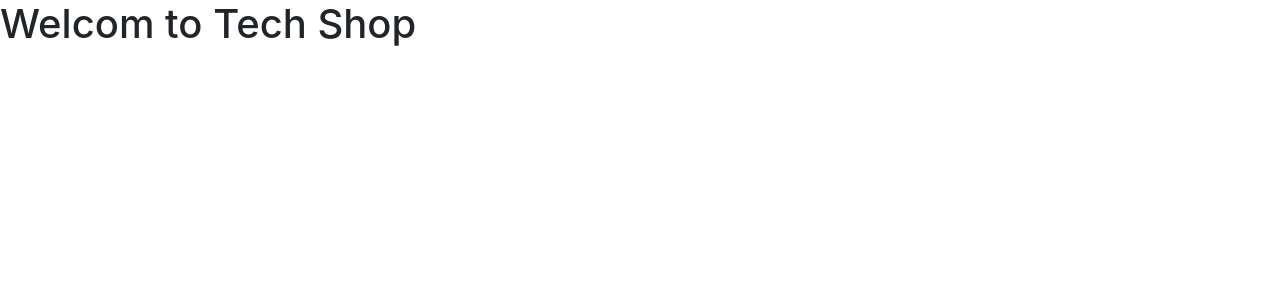
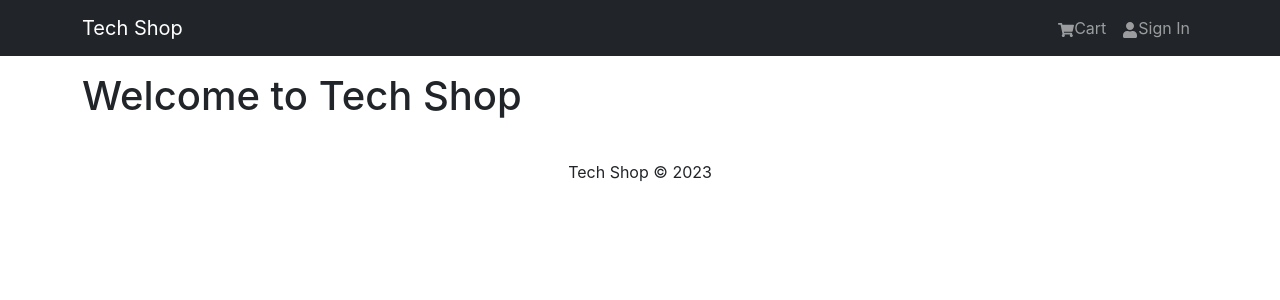
Before and after one commit to GregPetropoulos/FashionShop, a React (Create React App) app in the folder frontend/: page / in a window 1280 px wide. Shown: the top 300 px of the page. Built offline with nearby package versions, Linux system fonts and the light colour scheme.

Commit message:
Created Header and Footer and brought into the App component

```diff
--- a/frontend/src/App.js
+++ b/frontend/src/App.js
@@ -1,7 +1,19 @@
 import React from 'react';
-
+import { Container } from 'react-bootstrap';
+import Header from './components/Header';
+import Footer from './components/Footer';
 const App = () => {
-  return <h1>Welcom to Tech Shop</h1>;
+  return (
+    <>
+      <Header />
+      <main className='py-3'>
+        <Container>
+          <h1>Welcome to Tech Shop</h1>
+        </Container>
+      </main>
+      <Footer />
+    </>
+  );
 };
 
 export default App;
--- /dev/null
+++ b/frontend/src/components/Footer.jsx
@@ -0,0 +1,19 @@
+import React from 'react';
+import { Container, Row, Col } from 'react-bootstrap';
+
+const Footer = () => {
+  const currentYear = new Date().getFullYear();
+  return (
+    <footer>
+      <Container>
+        <Row>
+          <Col className='text-center py-3'>
+            <p>Tech Shop &copy; {currentYear}</p>
+          </Col>
+        </Row>
+      </Container>
+    </footer>
+  );
+};
+
+export default Footer;
--- /dev/null
+++ b/frontend/src/components/Header.jsx
@@ -0,0 +1,30 @@
+import React from 'react';
+import { Navbar, Nav, Container } from 'react-bootstrap';
+import { FaShoppingCart, FaUser } from 'react-icons/fa';
+
+const Header = () => {
+  return (
+    <header>
+      <Navbar bg='dark' variant='dark' expand='md' collapseOnSelect>
+        <Container>
+          <Navbar.Brand href='/'>Tech Shop</Navbar.Brand>
+          <Navbar.Toggle aria-controls='basic-navbar-nav' />
+          <Navbar.Collapse id='basic-navbar-nav'>
+            <Nav className='ms-auto'>
+              <Nav.Link hef='/cart'>
+                <FaShoppingCart />
+                Cart
+              </Nav.Link>
+              <Nav.Link hef='/login'>
+                <FaUser />
+                Sign In
+              </Nav.Link>
+            </Nav>
+          </Navbar.Collapse>
+        </Container>
+      </Navbar>
+    </header>
+  );
+};
+
+export default Header;
```
